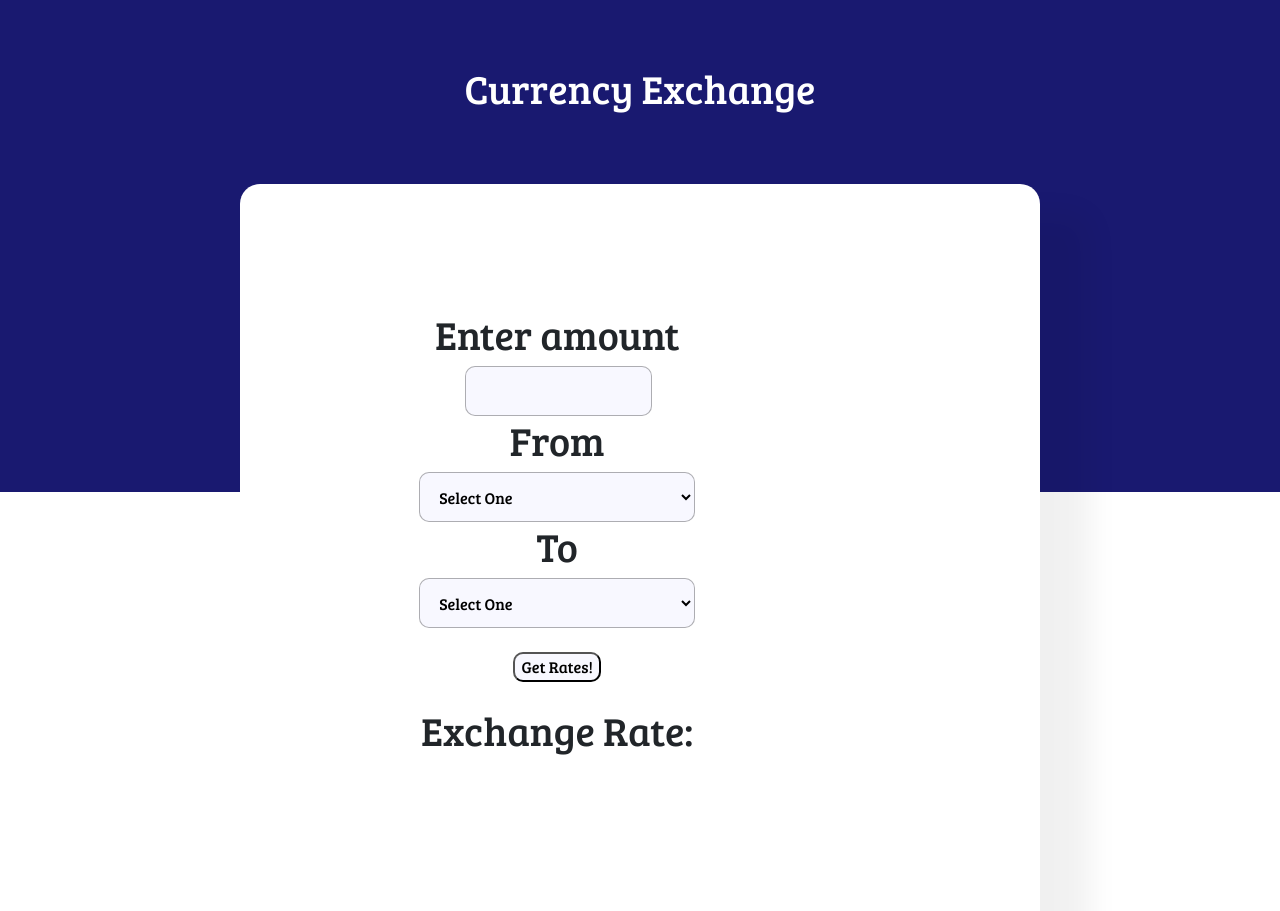
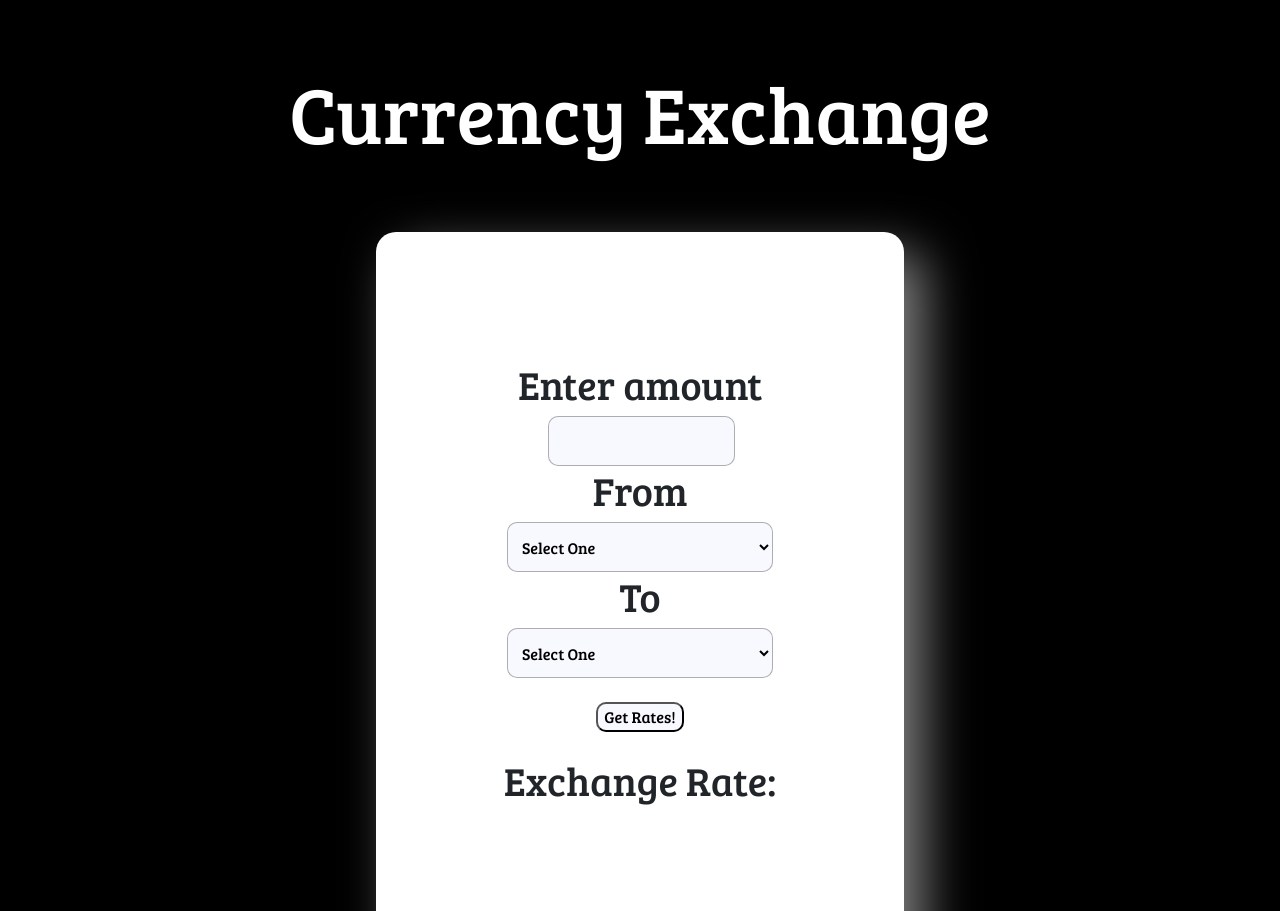
Before and after one commit to g-lee2/currency-exchange, a website built with webpack: page src/index.html in a window 1280 px wide. Shown: the top 911 px of the page. Built offline with nearby package versions, Linux system fonts and the light colour scheme.

Commit message:
Change padding and background color

```diff
--- a/src/css/styles.css
+++ b/src/css/styles.css
@@ -1,18 +1,24 @@
 body {
   font-family: 'Bree Serif', serif;
-  background-image: linear-gradient(#191970 50%, white 50%);
+  display: grid;
+  background: black;
+}
+
+.hidden {
+  display: none;
 }
 
 .container {
   align-items: center;
   text-align: center;
   display: flex;
-  height: 50rem;
-  width: 50rem;
-  padding: 14%;
+  height: auto;
+  width: auto;
+  padding: 10%;
+  margin: auto;
   border-radius: 20px;
   background: white;
-  box-shadow: 50px 30px 30px rgba(0, 0, 0, 0.06);
+  box-shadow: 20px 20px 50px gray;
 }
 
 form input {
@@ -25,7 +31,7 @@ form input {
 
 form select {
   height: 50px;
-  padding: 15px;
+  padding: 10px;
   border: 1px solid rgba(0, 0, 0, 0.3);
   border-radius: 10px;
   background: #F8F8FF;
@@ -36,8 +42,15 @@ button {
   background: #F8F8FF;
 }
 
+button:hover {
+  transition-duration: 0.5s;
+  background: black;
+  color: white;
+}
+
 .header {
   text-align: center;
   padding: 5%;
   color: white;
+  font-size: 500%;
 }
```
